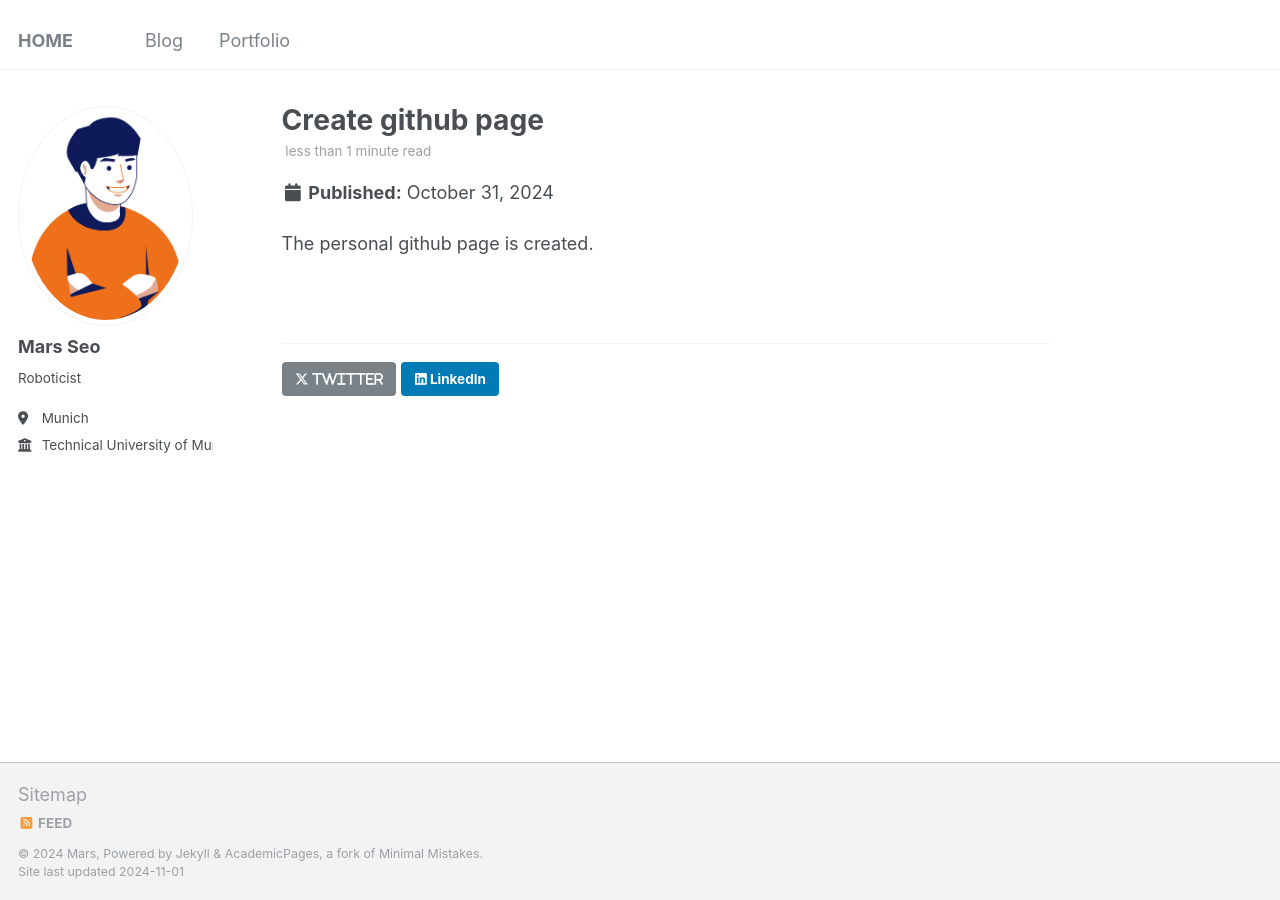
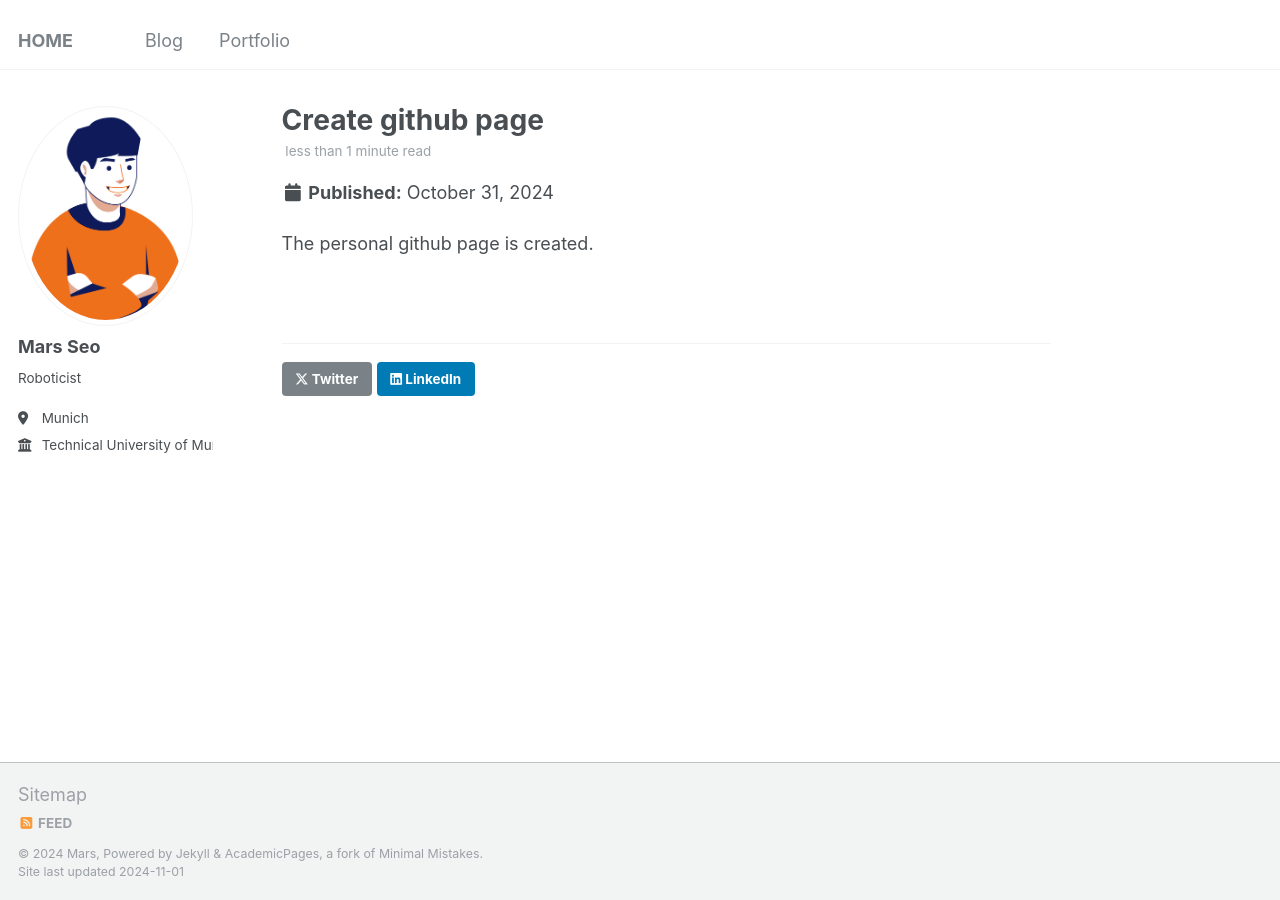
Before and after one commit to mars-hss/mars-hss.github.io, a Jekyll site: the page built from _posts/2024-10-31-open-page.md, in a window 1280 px wide. Built offline with Jekyll 4.4.1, drawn with Linux system fonts in a browser that asks for light colours.

Commit message:
fix letter on button

```diff
--- a/_includes/social-share.html
+++ b/_includes/social-share.html
@@ -5,7 +5,7 @@
     <h4 class="page__share-title">{{ site.data.ui-text[site.locale].share_on_label | default: "Share on" }}</h4>
   {% endif %}
 
-  <a href="https://twitter.com/intent/tweet?text={{ base_path }}{{ page.url }}" class="btn btn--x-twitter" title="{{ site.data.ui-text[site.locale].share_on_label | default: 'Share on' }} Twitter"><i class="fab fa-x-twitter" aria-hidden="true"> Twitter</i><span></span></a>
+  <a href="https://twitter.com/intent/tweet?text={{ base_path }}{{ page.url }}" class="btn btn--x-twitter" title="{{ site.data.ui-text[site.locale].share_on_label | default: 'Share on' }} Twitter"><i class="fab fa-x-twitter" aria-hidden="true"> </i><span> Twitter</span></a>
 
   <a href="https://www.linkedin.com/shareArticle?mini=true&url={{ base_path }}{{ page.url }}" class="btn btn--linkedin" title="{{ site.data.ui-text[site.locale].share_on_label | default: 'Share on' }} LinkedIn"><i class="fab fa-linkedin" aria-hidden="true"></i><span> LinkedIn</span></a>
 </section>
```
